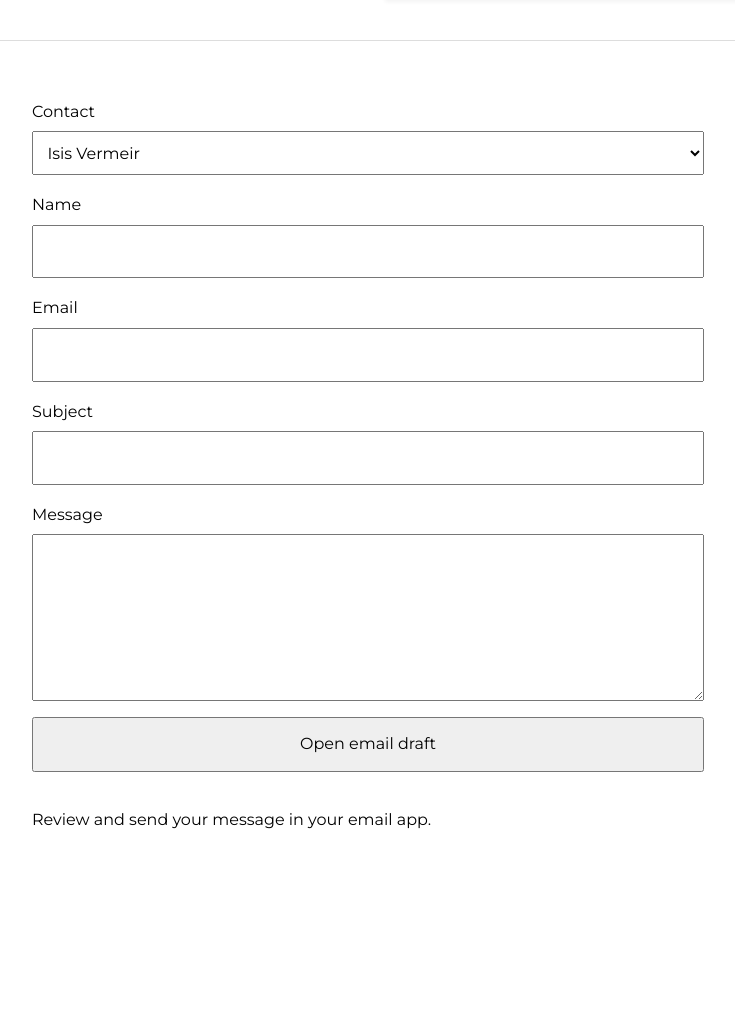
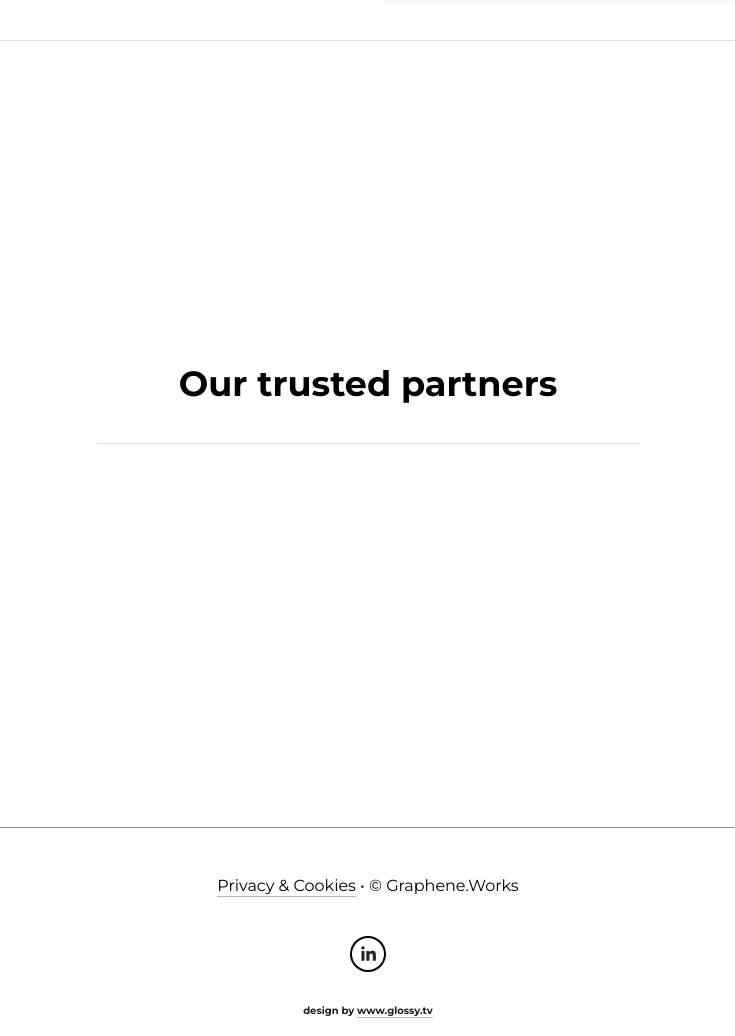
Before and after one commit to benurbain/graphene-works, a plain HTML site: page contact/index.html in a window 1280 px wide. Shown: the part 2029-3065 px from the top of the page, without its empty margins (272-1007 px from the left). Drawn offline with Linux system fonts and the light colour scheme.

```diff
--- a/contact/index.html
+++ b/contact/index.html
@@ -985,7 +985,7 @@ width: 12%;
 </style>
 </div>
 </div></div></div></div></div>
-<form id="contact-email"><label>Contact <select name="recipient"><option value="isis.vermeir@graphene.works">Isis Vermeir</option><option value="kurt.hertogs@graphene.works">Kurt Hertogs</option></select></label><label>Name <input autocomplete="name" name="name" required=""/></label><label>Email <input autocomplete="email" name="email" required="" type="email"/></label><label>Subject <input name="subject" required=""/></label><label>Message <textarea name="message" required="" rows="5"></textarea></label><button>Open email draft</button><p>Review and send your message in your email app.</p></form></div>
+</div>
 </section>
 <section class="Index-page" data-collection-id="5dfb9da2ee914c7b358fd3e3" data-edit-main-image="Background" data-parallax-id="5dfb9da2ee914c7b358fd3e3" id="trusted-partners">
 <div class="Index-page-content">
@@ -1037,7 +1037,7 @@ width: 12%;
 </a>
 <a class="Index-nav-item" href="#contactform">
 <div class="Index-nav-indicator"></div>
-<div class="Index-nav-text"><span>CONTACT_FORM</span></div>
+<div class="Index-nav-text"><span>Contact</span></div>
 </a>
 <a class="Index-nav-item" href="#trusted-partners">
 <div class="Index-nav-indicator"></div>
--- a/site.css
+++ b/site.css
@@ -25,23 +25,10 @@ img[data-image-dimensions] { max-width: 100%; }
   object-fit: cover;
 }
 .gallery-controls { display: flex; justify-content: space-between; }
-.gallery-controls button, #contact-email button {
+.gallery-controls button {
   padding: .7em 1.2em;
   font: inherit;
   cursor: pointer;
-}
-#contact-email {
-  max-width: 42rem;
-  margin: 2rem auto;
-  display: grid;
-  gap: 1rem;
-}
-#contact-email label { display: grid; gap: .3rem; }
-#contact-email input, #contact-email select, #contact-email textarea {
-  box-sizing: border-box;
-  width: 100%;
-  padding: .65em;
-  font: inherit;
 }
 @media (min-width: 769px) {
   .BlogList {
--- a/site.js
+++ b/site.js
@@ -35,13 +35,6 @@ for (const gallery of document.querySelectorAll('.sqs-gallery-block-slideshow'))
   show(0);
 }
 
-document.querySelector('#contact-email')?.addEventListener('submit', event => {
-  event.preventDefault();
-  const fields = new FormData(event.target);
-  const body = fields.get('message') + '\n\n' + fields.get('name') + '\n' + fields.get('email');
-  location.href = 'mailto:' + fields.get('recipient') + '?subject=' + encodeURIComponent(fields.get('subject')) + '&body=' + encodeURIComponent(body);
-});
-
 const author = new URLSearchParams(location.search).get('author');
 if (author) {
   for (const post of document.querySelectorAll('.BlogList-item')) {
```
